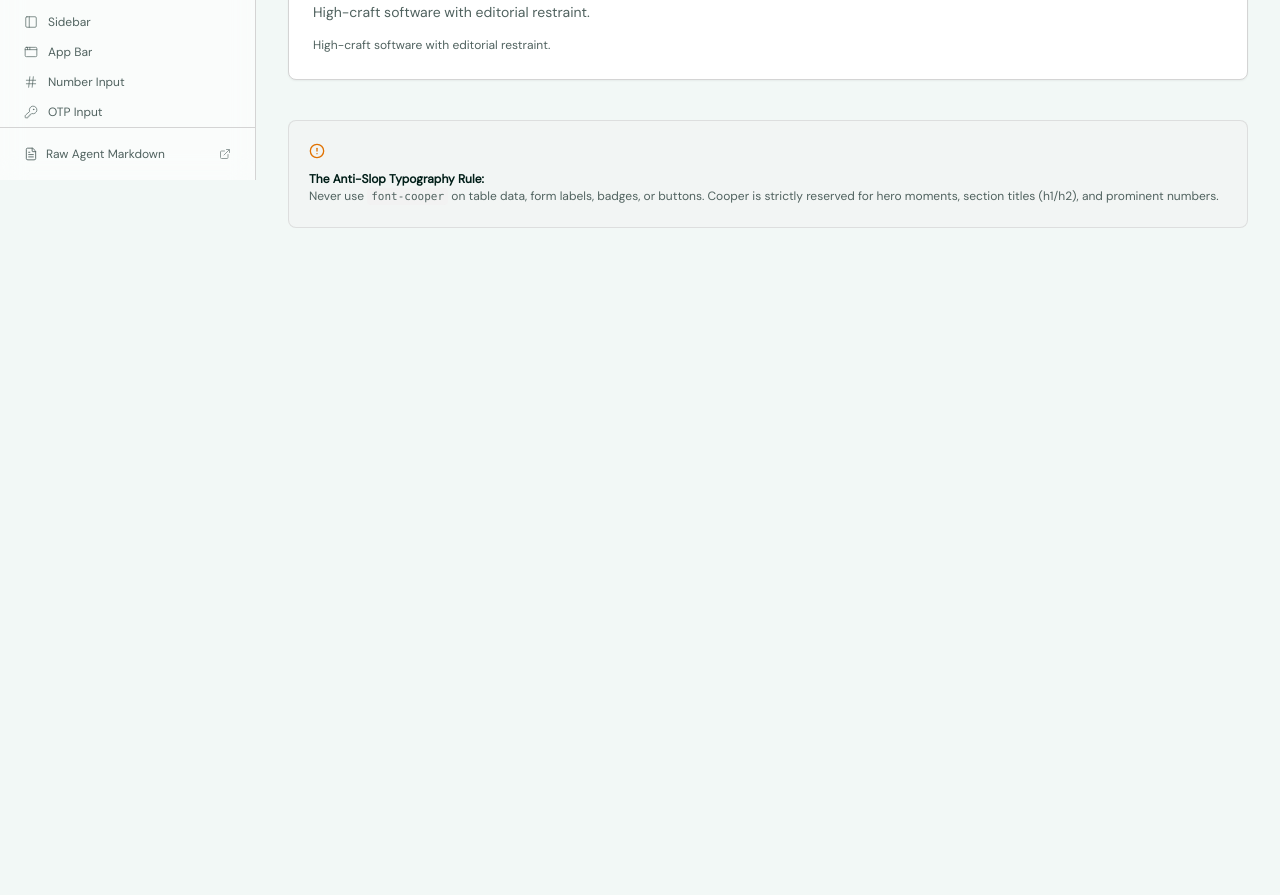
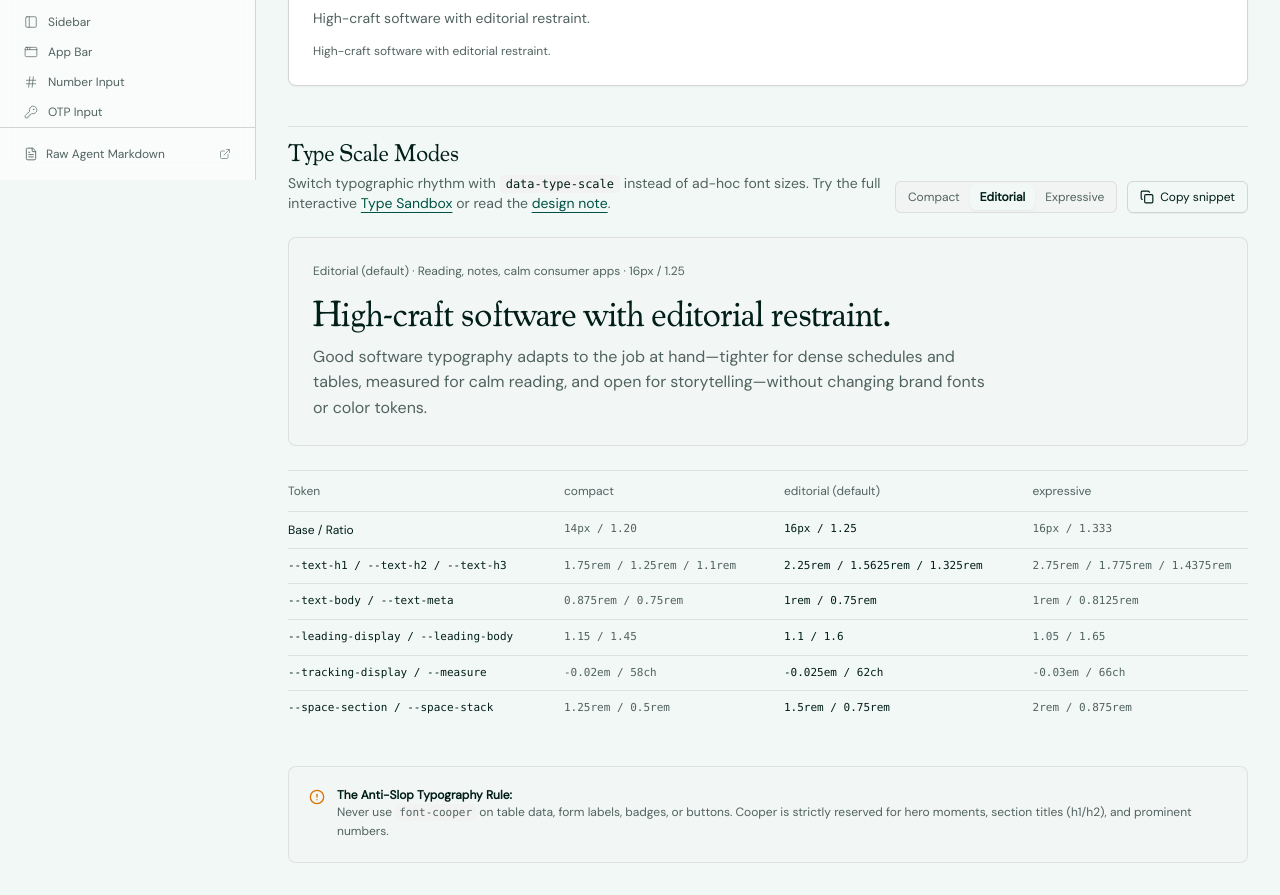
Before and after one commit to bergets/kohl-design, a Next.js app: page /design-system/typography in a window 1280 px wide. Shown: the part 620-1515 px from the top of the page. Before the commit the page ends 880 px from the top, so only its background shows below. Built offline with nearby package versions, Linux system fonts and the light colour scheme.

Commit message:
Document Type Scale Modes on /design-system/typography

```diff
--- a/app/design-system/typography/page.tsx
+++ b/app/design-system/typography/page.tsx
@@ -1,12 +1,111 @@
 "use client";
 
 import * as React from "react";
-import { Type, AlertCircle } from "lucide-react";
+import Link from "next/link";
+import { Type, AlertCircle, Check, Copy } from "lucide-react";
 import { Card } from "@/components/ui/card";
 import { Badge } from "@/components/ui/badge";
+import { Button } from "@/components/ui/button";
+import { Input } from "@/components/ui/input";
+import { Tabs, TabsList, TabsTrigger } from "@/components/ui/tabs";
+
+type TypeScaleMode = "compact" | "editorial" | "expressive";
+
+const MODE_SPECS: Record<
+  TypeScaleMode,
+  {
+    label: string;
+    useCase: string;
+    baseRatio: string;
+    h1: string;
+    h2: string;
+    h3: string;
+    body: string;
+    meta: string;
+    leadingDisplay: string;
+    leadingBody: string;
+    trackingDisplay: string;
+    measure: string;
+    spaceSection: string;
+    spaceStack: string;
+  }
+> = {
+  compact: {
+    label: "Compact",
+    useCase: "Dense tools, schedules, tables, settings",
+    baseRatio: "14px / 1.20",
+    h1: "1.75rem",
+    h2: "1.25rem",
+    h3: "1.1rem",
+    body: "0.875rem",
+    meta: "0.75rem",
+    leadingDisplay: "1.15",
+    leadingBody: "1.45",
+    trackingDisplay: "-0.02em",
+    measure: "58ch",
+    spaceSection: "1.25rem",
+    spaceStack: "0.5rem",
+  },
+  editorial: {
+    label: "Editorial (default)",
+    useCase: "Reading, notes, calm consumer apps",
+    baseRatio: "16px / 1.25",
+    h1: "2.25rem",
+    h2: "1.5625rem",
+    h3: "1.325rem",
+    body: "1rem",
+    meta: "0.75rem",
+    leadingDisplay: "1.1",
+    leadingBody: "1.6",
+    trackingDisplay: "-0.025em",
+    measure: "62ch",
+    spaceSection: "1.5rem",
+    spaceStack: "0.75rem",
+  },
+  expressive: {
+    label: "Expressive",
+    useCase: "Landing pages, hero sections, storytelling",
+    baseRatio: "16px / 1.333",
+    h1: "2.75rem",
+    h2: "1.775rem",
+    h3: "1.4375rem",
+    body: "1rem",
+    meta: "0.8125rem",
+    leadingDisplay: "1.05",
+    leadingBody: "1.65",
+    trackingDisplay: "-0.03em",
+    measure: "66ch",
+    spaceSection: "2rem",
+    spaceStack: "0.875rem",
+  },
+};
 
 export default function TypographyPage() {
-  const [sampleText, setSampleText] = React.useState("High-craft software with editorial restraint.");
+  const [sampleText, setSampleText] = React.useState(
+    "High-craft software with editorial restraint."
+  );
+  const [scaleMode, setScaleMode] = React.useState<TypeScaleMode>("editorial");
+  const [copiedUsage, setCopiedUsage] = React.useState(false);
+
+  const activeSpec = MODE_SPECS[scaleMode];
+  const usageSnippet = `<section data-type-scale="${scaleMode}" className="space-y-[var(--space-section)]">
+  <h1 className="font-cooper text-[length:var(--text-h1)] leading-[var(--leading-display)] tracking-[var(--tracking-display)]">
+    Section title
+  </h1>
+  <p className="font-sans text-[length:var(--text-body)] leading-[var(--leading-body)] max-w-[var(--measure)]">
+    Body copy follows the active rhythm mode.
+  </p>
+</section>`;
+
+  const handleCopyUsage = async () => {
+    try {
+      await navigator.clipboard.writeText(usageSnippet);
+      setCopiedUsage(true);
+      window.setTimeout(() => setCopiedUsage(false), 1800);
+    } catch {
+      // Clipboard API unavailable
+    }
+  };
 
   return (
     <div className="space-y-10">
@@ -27,11 +126,11 @@ export default function TypographyPage() {
       <Card variant="default" className="p-6 space-y-4">
         <div className="flex flex-col sm:flex-row sm:items-center justify-between gap-2 border-b border-border/80 pb-3">
           <span className="text-xs font-semibold text-foreground">Live Typography Test</span>
-          <input
-            type="text"
+          <Input
+            size="sm"
             value={sampleText}
             onChange={(e) => setSampleText(e.target.value)}
-            className="rounded-[var(--radius-sm)] border border-border bg-background px-3 py-1 text-xs text-foreground focus:outline-none focus:ring-1 focus:ring-primary"
+            className="sm:w-72"
             placeholder="Type your preview..."
           />
         </div>
@@ -39,8 +138,12 @@ export default function TypographyPage() {
         {/* Cooper Specimen */}
         <div className="space-y-3 pt-2">
           <div className="flex items-center justify-between">
-            <span className="text-xs font-semibold text-muted-foreground">Display Headlines — font-cooper (Cooper Regular)</span>
-            <Badge variant="default" size="sm">Headlines Only</Badge>
+            <span className="text-xs font-semibold text-muted-foreground">
+              Display Headlines — font-cooper (Cooper Regular)
+            </span>
+            <Badge variant="default" size="sm">
+              Headlines Only
+            </Badge>
           </div>
           <p className="font-cooper text-3xl sm:text-4xl text-foreground tracking-tight leading-tight">
             {sampleText}
@@ -53,8 +156,12 @@ export default function TypographyPage() {
         {/* DM Sans Specimen */}
         <div className="space-y-3 pt-4 border-t border-border/80">
           <div className="flex items-center justify-between">
-            <span className="text-xs font-semibold text-muted-foreground">Body & UI — font-sans (DM Sans)</span>
-            <Badge variant="secondary" size="sm">All Controls & Copy</Badge>
+            <span className="text-xs font-semibold text-muted-foreground">
+              Body &amp; UI — font-sans (DM Sans)
+            </span>
+            <Badge variant="secondary" size="sm">
+              All Controls &amp; Copy
+            </Badge>
           </div>
           <p className="font-sans text-base text-foreground leading-relaxed">
             {sampleText}
@@ -68,8 +175,127 @@ export default function TypographyPage() {
         </div>
       </Card>
 
+      {/* Type Scale Modes Section */}
+      <section className="space-y-6 pt-2 border-t border-border/60">
+        <div className="flex flex-col gap-3 sm:flex-row sm:items-end sm:justify-between">
+          <div className="space-y-1.5">
+            <h2 className="font-cooper text-2xl font-normal tracking-tight text-foreground">
+              Type Scale Modes
+            </h2>
+            <p className="text-sm text-muted-foreground max-w-2xl">
+              Switch typographic rhythm with{" "}
+              <code className="bg-muted px-1.5 py-0.5 rounded text-xs text-foreground">
+                data-type-scale
+              </code>{" "}
+              instead of ad-hoc font sizes. Try the full interactive{" "}
+              <Link
+                href="/playground/type-sandbox"
+                className="text-link hover:text-link-hover underline underline-offset-4"
+              >
+                Type Sandbox
+              </Link>{" "}
+              or read the{" "}
+              <Link
+                href="/notes/type-scale-modes"
+                className="text-link hover:text-link-hover underline underline-offset-4"
+              >
+                design note
+              </Link>
+              .
+            </p>
+          </div>
+
+          <div className="flex items-center gap-2.5">
+            <Tabs
+              value={scaleMode}
+              onValueChange={(v) => setScaleMode(v as TypeScaleMode)}
+            >
+              <TabsList size="sm" variant="default">
+                <TabsTrigger value="compact">Compact</TabsTrigger>
+                <TabsTrigger value="editorial">Editorial</TabsTrigger>
+                <TabsTrigger value="expressive">Expressive</TabsTrigger>
+              </TabsList>
+            </Tabs>
+            <Button size="sm" variant="outline" onClick={handleCopyUsage}>
+              {copiedUsage ? <Check /> : <Copy />}
+              {copiedUsage ? "Copied" : "Copy snippet"}
+            </Button>
+          </div>
+        </div>
+
+        {/* Live Mode Preview directly on canvas */}
+        <div
+          data-type-scale={scaleMode}
+          className="rounded-[var(--radius)] border border-border/70 bg-muted/20 p-6 transition-all"
+        >
+          <div className="flex flex-col gap-[var(--space-stack)]">
+            <div className="text-[length:var(--text-meta)] text-muted-foreground">
+              {activeSpec.label} · {activeSpec.useCase} · {activeSpec.baseRatio}
+            </div>
+            <h3 className="font-cooper text-[length:var(--text-h1)] leading-[var(--leading-display)] tracking-[var(--tracking-display)] text-foreground">
+              {sampleText}
+            </h3>
+            <p className="font-sans text-[length:var(--text-body)] leading-[var(--leading-body)] max-w-[var(--measure)] text-muted-foreground">
+              Good software typography adapts to the job at hand—tighter for dense schedules and tables, measured for calm reading, and open for storytelling—without changing brand fonts or color tokens.
+            </p>
+          </div>
+        </div>
+
+        {/* CSS Token Matrix */}
+        <div className="overflow-x-auto border-t border-border/60">
+          <table className="w-full text-left border-collapse text-xs">
+            <thead>
+              <tr className="border-b border-border/60 text-muted-foreground">
+                <th className="py-3 pr-4 font-medium">Token</th>
+                <th className="py-3 px-4 font-medium">compact</th>
+                <th className="py-3 px-4 font-medium">editorial (default)</th>
+                <th className="py-3 pl-4 font-medium">expressive</th>
+              </tr>
+            </thead>
+            <tbody className="divide-y divide-border/60 font-mono text-[11px]">
+              <tr>
+                <td className="py-2.5 pr-4 text-foreground font-sans text-xs font-medium">Base / Ratio</td>
+                <td className="py-2.5 px-4 text-muted-foreground">{MODE_SPECS.compact.baseRatio}</td>
+                <td className="py-2.5 px-4 text-foreground">{MODE_SPECS.editorial.baseRatio}</td>
+                <td className="py-2.5 pl-4 text-muted-foreground">{MODE_SPECS.expressive.baseRatio}</td>
+              </tr>
+              <tr>
+                <td className="py-2.5 pr-4 text-foreground">--text-h1 / --text-h2 / --text-h3</td>
+                <td className="py-2.5 px-4 text-muted-foreground">{MODE_SPECS.compact.h1} / {MODE_SPECS.compact.h2} / {MODE_SPECS.compact.h3}</td>
+                <td className="py-2.5 px-4 text-foreground">{MODE_SPECS.editorial.h1} / {MODE_SPECS.editorial.h2} / {MODE_SPECS.editorial.h3}</td>
+                <td className="py-2.5 pl-4 text-muted-foreground">{MODE_SPECS.expressive.h1} / {MODE_SPECS.expressive.h2} / {MODE_SPECS.expressive.h3}</td>
+              </tr>
+              <tr>
+                <td className="py-2.5 pr-4 text-foreground">--text-body / --text-meta</td>
+                <td className="py-2.5 px-4 text-muted-foreground">{MODE_SPECS.compact.body} / {MODE_SPECS.compact.meta}</td>
+                <td className="py-2.5 px-4 text-foreground">{MODE_SPECS.editorial.body} / {MODE_SPECS.editorial.meta}</td>
+                <td className="py-2.5 pl-4 text-muted-foreground">{MODE_SPECS.expressive.body} / {MODE_SPECS.expressive.meta}</td>
+              </tr>
+              <tr>
+                <td className="py-2.5 pr-4 text-foreground">--leading-display / --leading-body</td>
+                <td className="py-2.5 px-4 text-muted-foreground">{MODE_SPECS.compact.leadingDisplay} / {MODE_SPECS.compact.leadingBody}</td>
+                <td className="py-2.5 px-4 text-foreground">{MODE_SPECS.editorial.leadingDisplay} / {MODE_SPECS.editorial.leadingBody}</td>
+                <td className="py-2.5 pl-4 text-muted-foreground">{MODE_SPECS.expressive.leadingDisplay} / {MODE_SPECS.expressive.leadingBody}</td>
+              </tr>
+              <tr>
+                <td className="py-2.5 pr-4 text-foreground">--tracking-display / --measure</td>
+                <td className="py-2.5 px-4 text-muted-foreground">{MODE_SPECS.compact.trackingDisplay} / {MODE_SPECS.compact.measure}</td>
+                <td className="py-2.5 px-4 text-foreground">{MODE_SPECS.editorial.trackingDisplay} / {MODE_SPECS.editorial.measure}</td>
+                <td className="py-2.5 pl-4 text-muted-foreground">{MODE_SPECS.expressive.trackingDisplay} / {MODE_SPECS.expressive.measure}</td>
+              </tr>
+              <tr>
+                <td className="py-2.5 pr-4 text-foreground">--space-section / --space-stack</td>
+                <td className="py-2.5 px-4 text-muted-foreground">{MODE_SPECS.compact.spaceSection} / {MODE_SPECS.compact.spaceStack}</td>
+                <td className="py-2.5 px-4 text-foreground">{MODE_SPECS.editorial.spaceSection} / {MODE_SPECS.editorial.spaceStack}</td>
+                <td className="py-2.5 pl-4 text-muted-foreground">{MODE_SPECS.expressive.spaceSection} / {MODE_SPECS.expressive.spaceStack}</td>
+              </tr>
+            </tbody>
+          </table>
+        </div>
+      </section>
+
       {/* Golden Rule Callout */}
-      <Card variant="sunken" className="p-5 flex items-start gap-3">
+      <div className="rounded-[var(--radius)] bg-muted/40 border border-border/60 p-5 flex items-start gap-3">
         <AlertCircle className="size-4 shrink-0 text-amber-600 mt-0.5" />
         <div className="space-y-1 text-xs">
           <span className="font-semibold text-foreground">The Anti-Slop Typography Rule:</span>
@@ -77,7 +303,7 @@ export default function TypographyPage() {
             Never use <code className="bg-muted px-1 py-0.5 rounded text-[11px]">font-cooper</code> on table data, form labels, badges, or buttons. Cooper is strictly reserved for hero moments, section titles (h1/h2), and prominent numbers.
           </p>
         </div>
-      </Card>
+      </div>
     </div>
   );
 }
```
